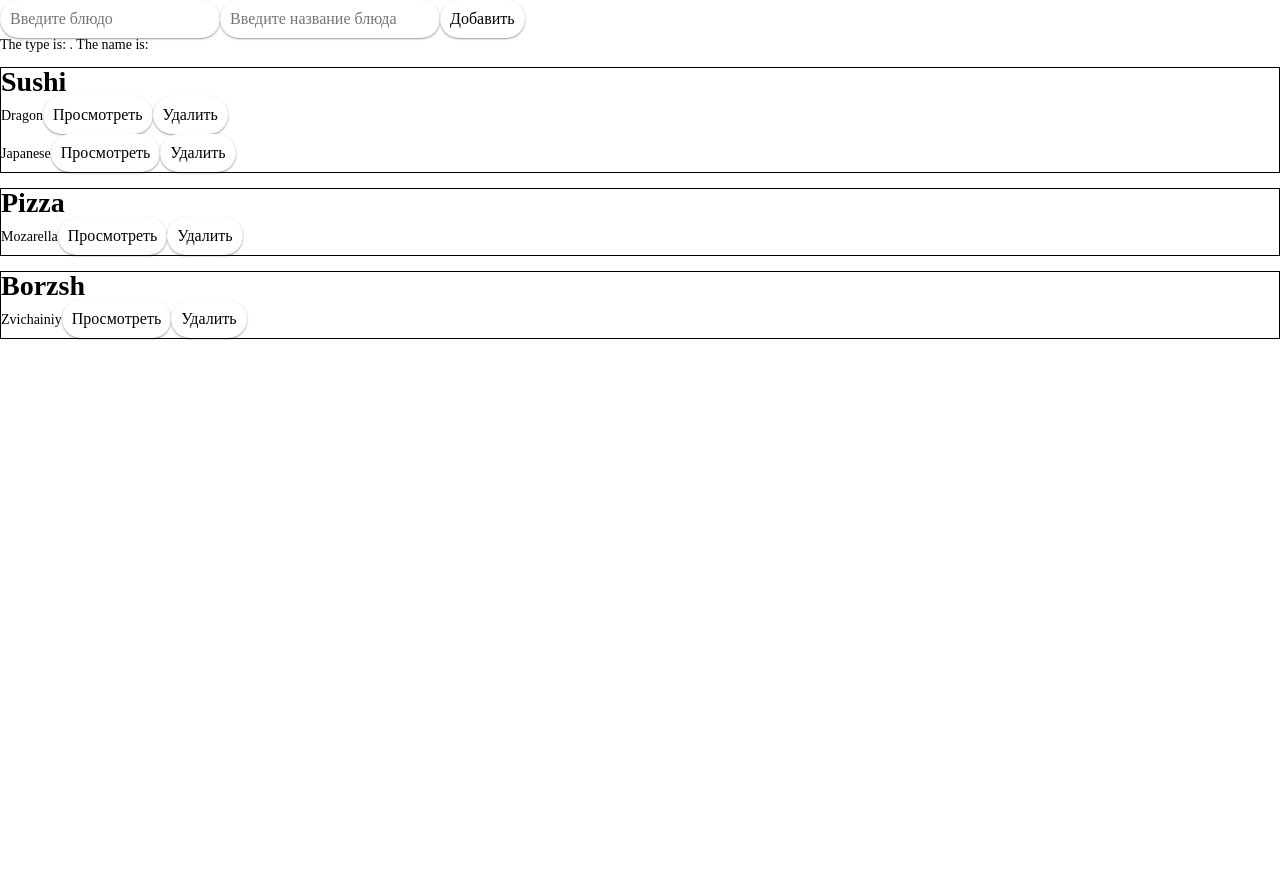
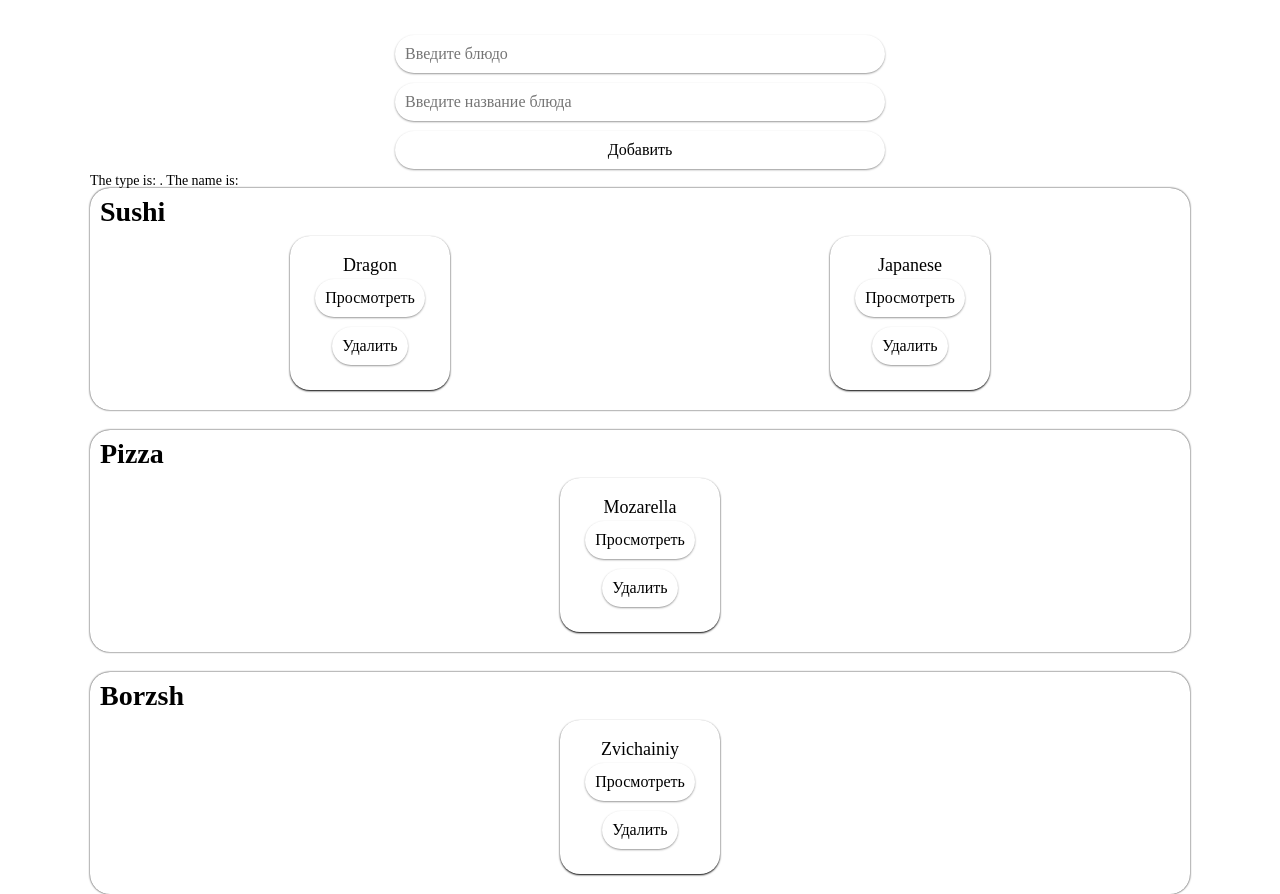
Before and after one commit to Ri4Chaard/My_cafe_website, a React (Create React App) app: page / in a window 1280 px wide. Before the commit the page ends 800 px from the top, so only its background shows below. Built offline with nearby package versions, Linux system fonts and the light colour scheme.

Commit message:
Styles added, component "DishItems" improved

```diff
--- a/src/App.js
+++ b/src/App.js
@@ -1,5 +1,6 @@
 import React, { useState } from "react";
 import "./styles/nullstyle.css";
+import "./styles/style.css";
 import { DishList } from "./components/DishList";
 import { DishForm } from "./components/DishForm";
 
@@ -28,8 +29,16 @@ function App() {
 
     return (
         <div className="App">
-            <DishForm create={createDish} />
-            <DishList set={dishesSet} items={dishes} remove={removeDish} />
+            <div className="container">
+                <div className="dish">
+                    <DishForm create={createDish} />
+                    <DishList
+                        set={dishesSet}
+                        items={dishes}
+                        remove={removeDish}
+                    />
+                </div>
+            </div>
         </div>
     );
 }
--- a/src/components/DishForm.jsx
+++ b/src/components/DishForm.jsx
@@ -16,7 +16,7 @@ export const DishForm = ({ create }) => {
 
     return (
         <div>
-            <form>
+            <form className="dish__form">
                 <FormInput
                     value={dish.type}
                     onChange={(e) => setDish({ ...dish, type: e.target.value })}
--- a/src/components/DishItem.jsx
+++ b/src/components/DishItem.jsx
@@ -3,7 +3,7 @@ import { ExecuteButton } from "./UI/button/ExecuteButton";
 
 export const DishItem = (props) => {
     return (
-        <div>
+        <div className="dish__item">
             {props.el.name}
             <ExecuteButton>Просмотреть</ExecuteButton>
             <ExecuteButton onClick={() => props.remove(props.el)}>
--- a/src/components/DishItems.jsx
+++ b/src/components/DishItems.jsx
@@ -3,14 +3,11 @@ import { DishItem } from "./DishItem";
 
 export const DishItems = ({ remove, ...props }) => {
     return (
-        <div>
-            {props.items.map((el) =>
-                el.type == props.type ? (
-                    <DishItem el={el} remove={remove} />
-                ) : (
-                    <div></div>
-                )
-            )}
+        <div className="dish__items">
+            {props.items.map((el) => {
+                if (el.type == props.type)
+                    return <DishItem key={el.id} el={el} remove={remove} />;
+            })}
         </div>
     );
 };
--- a/src/components/DishList.jsx
+++ b/src/components/DishList.jsx
@@ -5,12 +5,7 @@ export const DishList = ({ set, items, remove }) => {
     return (
         <div>
             {Array.of(...set).map((type) => (
-                <div
-                    style={{
-                        border: "1px solid #000",
-                        marginTop: 15,
-                    }}
-                >
+                <div className="dish__list" key={type}>
                     <h1>{type}</h1>
                     <DishItems items={items} type={type} remove={remove} />
                 </div>
--- a/src/components/UI/button/ExecuteButton.module.css
+++ b/src/components/UI/button/ExecuteButton.module.css
@@ -2,6 +2,7 @@
     font-size: 16px;
     background: #fff;
     padding: 10px;
+    margin: 5px;
     border-radius: 30px;
     box-shadow: 0px 1px 2px #00000067;
 }
--- a/src/components/UI/input/FormInput.module.css
+++ b/src/components/UI/input/FormInput.module.css
@@ -1,6 +1,7 @@
 .formInp {
+    font-size: 16px;
     padding: 10px;
-    font-size: 16px;
+    margin: 5px;
     border-radius: 30px;
     box-shadow: 0px 1px 2px #00000067;
 }
--- /dev/null
+++ b/src/styles/style.css
@@ -0,0 +1,54 @@
+.App {
+    display: flex;
+    flex-direction: column;
+    height: 100%;
+    flex: 1 0 100%;
+    align-content: center;
+}
+
+.container {
+    width: 1100px;
+    margin: 0 auto;
+}
+
+.dish {
+    top: 30px;
+    position: relative;
+}
+.dish__form {
+    margin: 0 auto;
+    display: flex;
+    flex-direction: column;
+    max-width: 500px;
+}
+
+.dish__list {
+    display: flex;
+    flex-direction: column;
+    /* border: 1px solid #000; */
+    border-radius: 20px;
+    box-shadow: 0px 0px 2px #000;
+    margin: 0 0 20px 0;
+    padding: 10px;
+}
+
+.dish__list:last-child {
+    margin: 0;
+}
+
+.dish__items {
+    display: flex;
+    justify-content: space-around;
+    flex-wrap: wrap;
+}
+
+.dish__item {
+    font-size: 18px;
+    display: flex;
+    align-items: center;
+    flex-direction: column;
+    border-radius: 20px;
+    box-shadow: 0px 1px 2px #000;
+    padding: 20px;
+    margin: 10px;
+}
```
